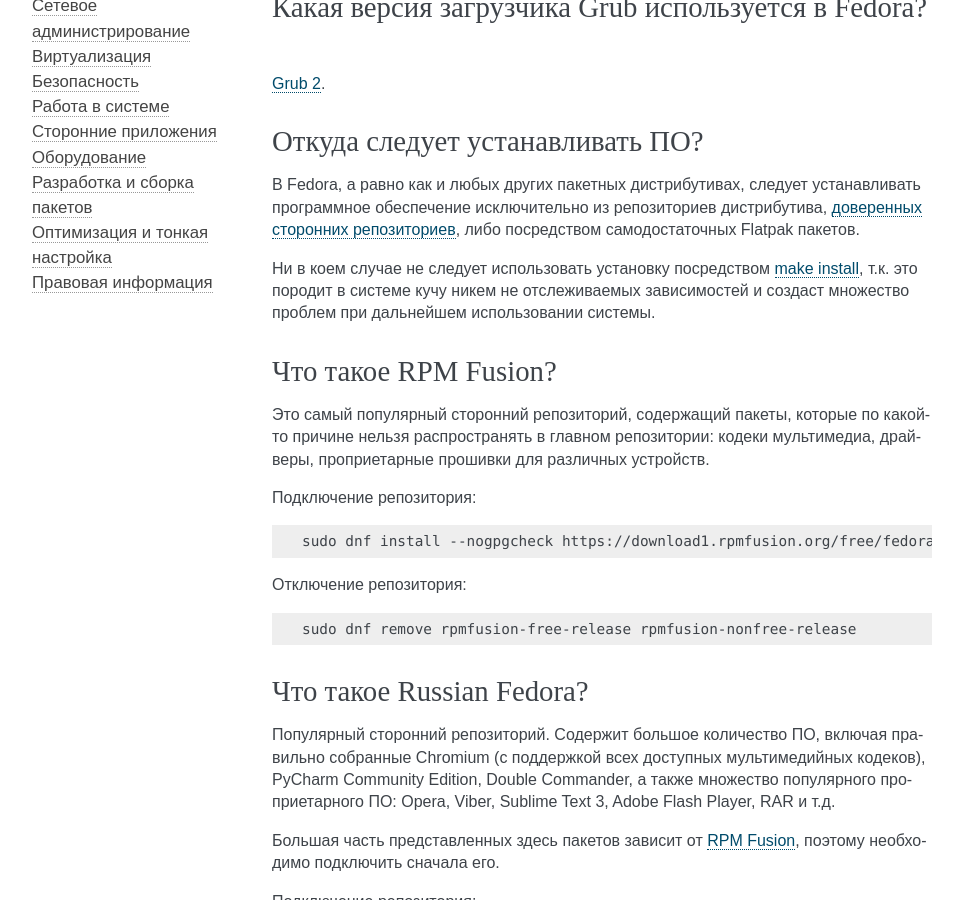
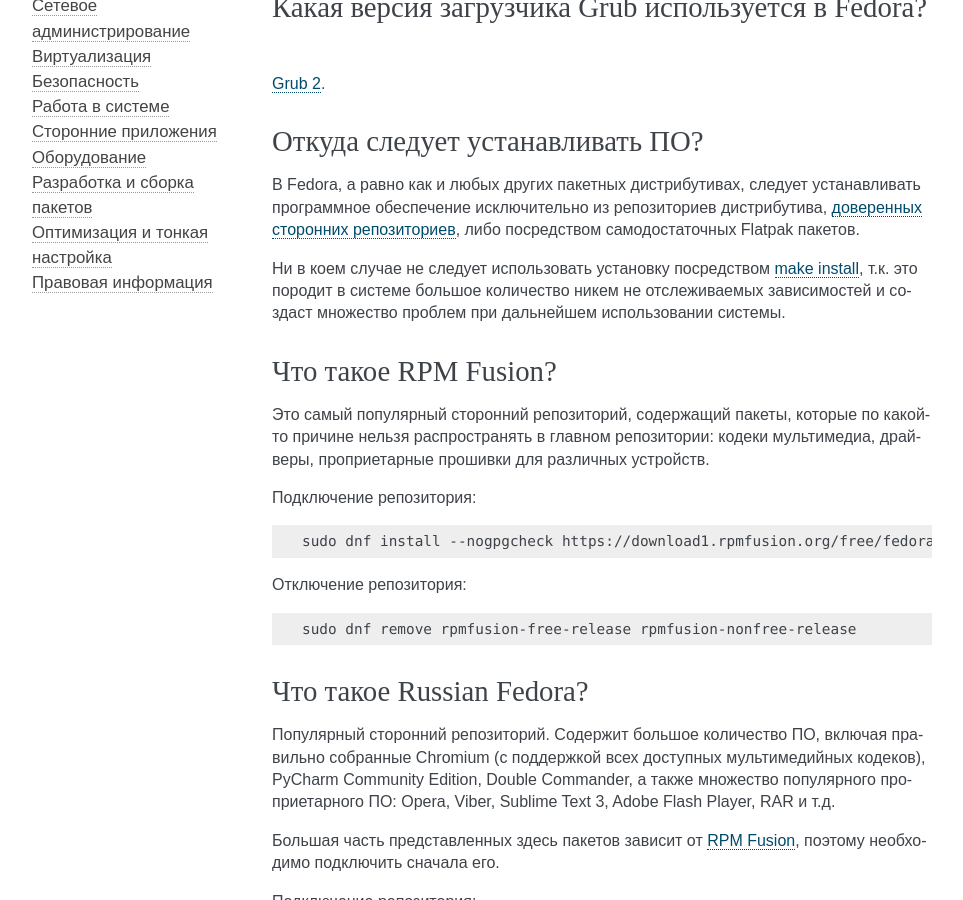
Before and after one commit to RussianFedora/FAQ, a Sphinx documentation site: the page built from source/generic-info.rst, in a window 1280 px wide and 900 px high, scrolled down 1224 px. Shown: the whole window, without its empty margins (148-1111 px from the left). Built offline with Sphinx 7.4.7, drawn with Linux system fonts in a browser that asks for light colours.

Commit message:
Minor changes in software-installation question.

```diff
--- a/source/generic-info.rst
+++ b/source/generic-info.rst
@@ -97,7 +97,7 @@
 
 В Fedora, а равно как и любых других пакетных дистрибутивах, следует устанавливать программное обеспечение исключительно из репозиториев дистрибутива, :ref:`доверенных сторонних репозиториев <3rd-repositories>`, либо посредством самодостаточных Flatpak пакетов.
 
-Ни в коем случае не следует использовать установку посредством :ref:`make install <make-install>`, т.к. это породит в системе кучу никем не отслеживаемых зависимостей и создаст множество проблем при дальнейшем использовании системы.
+Ни в коем случае не следует использовать установку посредством :ref:`make install <make-install>`, т.к. это породит в системе большое количество никем не отслеживаемых зависимостей и создаст множество проблем при дальнейшем использовании системы.
 
 .. index:: repository, rpmfusion, third-party
 .. _rpmfusion:
```
